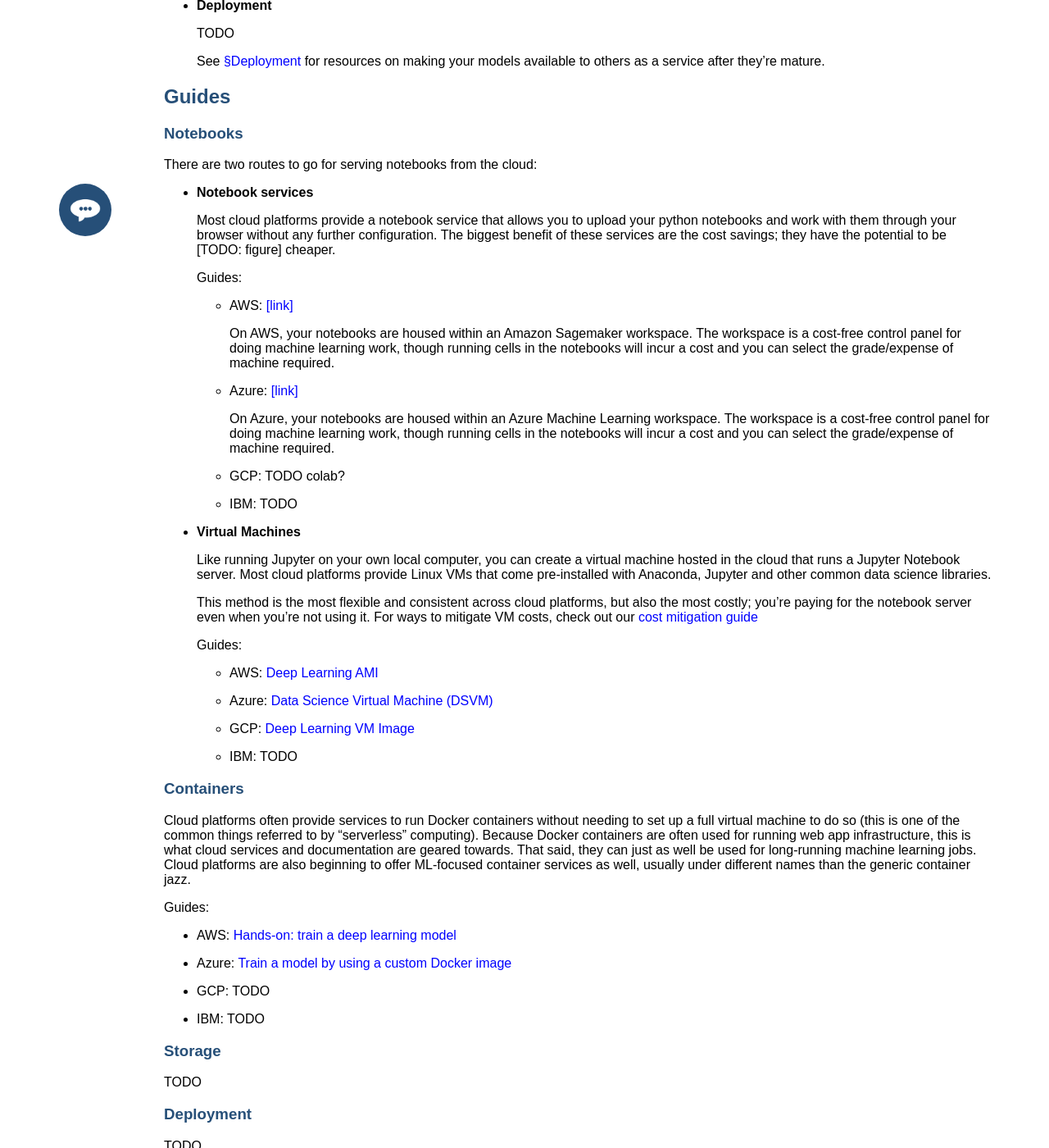
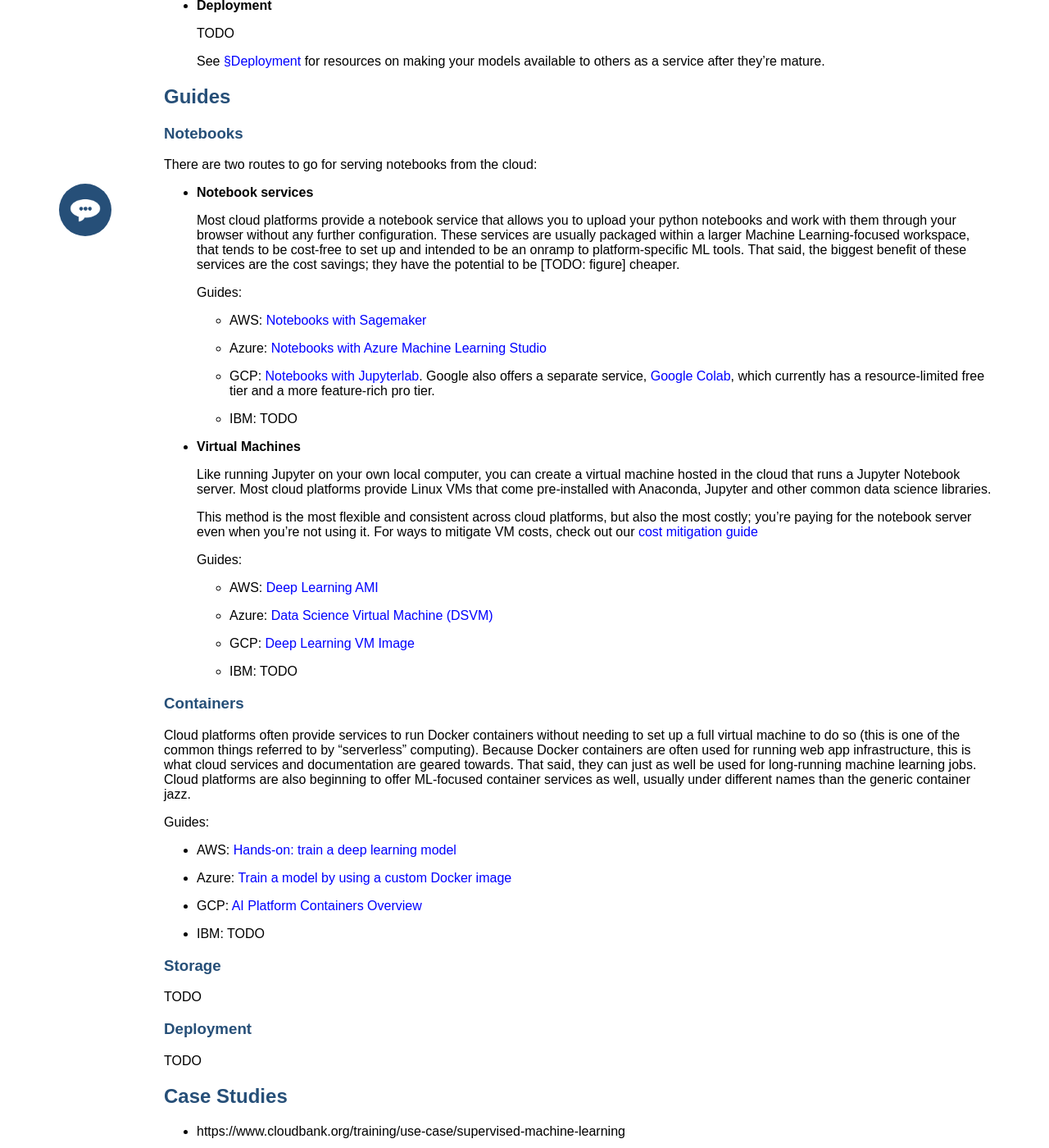
Before and after one commit to scottyhq/cb-resources, a Jekyll site: the page built from docs/deep-learning.md, in a window 1280 px wide and 1400 px high, scrolled down 790 px. Shown: the whole window at 82% size. Built offline with Jekyll 4.4.1, drawn with Linux system fonts in a browser that asks for light colours; some web fonts are replaced.

```diff
--- a/docs/deep-learning.md
+++ b/docs/deep-learning.md
@@ -40,19 +40,15 @@ There are two routes to go for serving notebooks from the cloud:
 
 - **Notebook services**
 
-    Most cloud platforms provide a notebook service that allows you to upload your python notebooks and work with them through your browser without any further configuration. The biggest benefit of these services are the cost savings; they have the potential to be [TODO: figure] cheaper.
+    Most cloud platforms provide a notebook service that allows you to upload your python notebooks and work with them through your browser without any further configuration. These services are usually packaged within a larger Machine Learning-focused workspace, that tends to be cost-free to set up and intended to be an onramp to platform-specific ML tools. That said, the biggest benefit of these services are the cost savings; they have the potential to be [TODO: figure] cheaper.
 
     Guides:
 
-    - AWS: [[link]](https://docs.aws.amazon.com/sagemaker/latest/dg/gs-setup-working-env.html)
+    - AWS: [Notebooks with Sagemaker](https://docs.aws.amazon.com/sagemaker/latest/dg/gs-setup-working-env.html)
 
-        On AWS, your notebooks are housed within an Amazon Sagemaker workspace. The workspace is a cost-free control panel for doing machine learning work, though running cells in the notebooks will incur a cost and you can select the grade/expense of machine required.
+    - Azure: [Notebooks with Azure Machine Learning Studio](https://docs.microsoft.com/en-us/azure/machine-learning/how-to-run-jupyter-notebooks)
 
-    - Azure: [[link]](https://docs.microsoft.com/en-us/azure/machine-learning/how-to-run-jupyter-notebooks)
-
-        On Azure, your notebooks are housed within an Azure Machine Learning workspace. The workspace is a cost-free control panel for doing machine learning work, though running cells in the notebooks will incur a cost and you can select the grade/expense of machine required.
-
-    - GCP: TODO colab?
+    - GCP: [Notebooks with Jupyterlab](https://cloud.google.com/notebooks). Google also offers a separate service, [Google Colab](https://colab.research.google.com/notebooks/), which currently has a resource-limited free tier and a more feature-rich pro tier.
 
     - IBM: TODO
 
@@ -74,7 +70,6 @@ There are two routes to go for serving notebooks from the cloud:
     - IBM: TODO
 
 
-
 ### Containers
 
 Cloud platforms often provide services to run Docker containers without needing to set up a full virtual machine to do so (this is one of the common things referred to by "serverless" computing). Because Docker containers are often used for running web app infrastructure, this is what cloud services and documentation are geared towards. That said, they can just as well be used for long-running machine learning jobs. Cloud platforms are also beginning to offer ML-focused container services as well, usually under different names than the generic container jazz.
@@ -85,7 +80,7 @@ Guides:
 
 - Azure: [Train a model by using a custom Docker image](https://docs.microsoft.com/en-us/azure/machine-learning/how-to-train-with-custom-image)
 
-- GCP: TODO
+- GCP: [AI Platform Containers Overview](https://cloud.google.com/ai-platform/training/docs/containers-overview)
 
 - IBM: TODO
 
```
